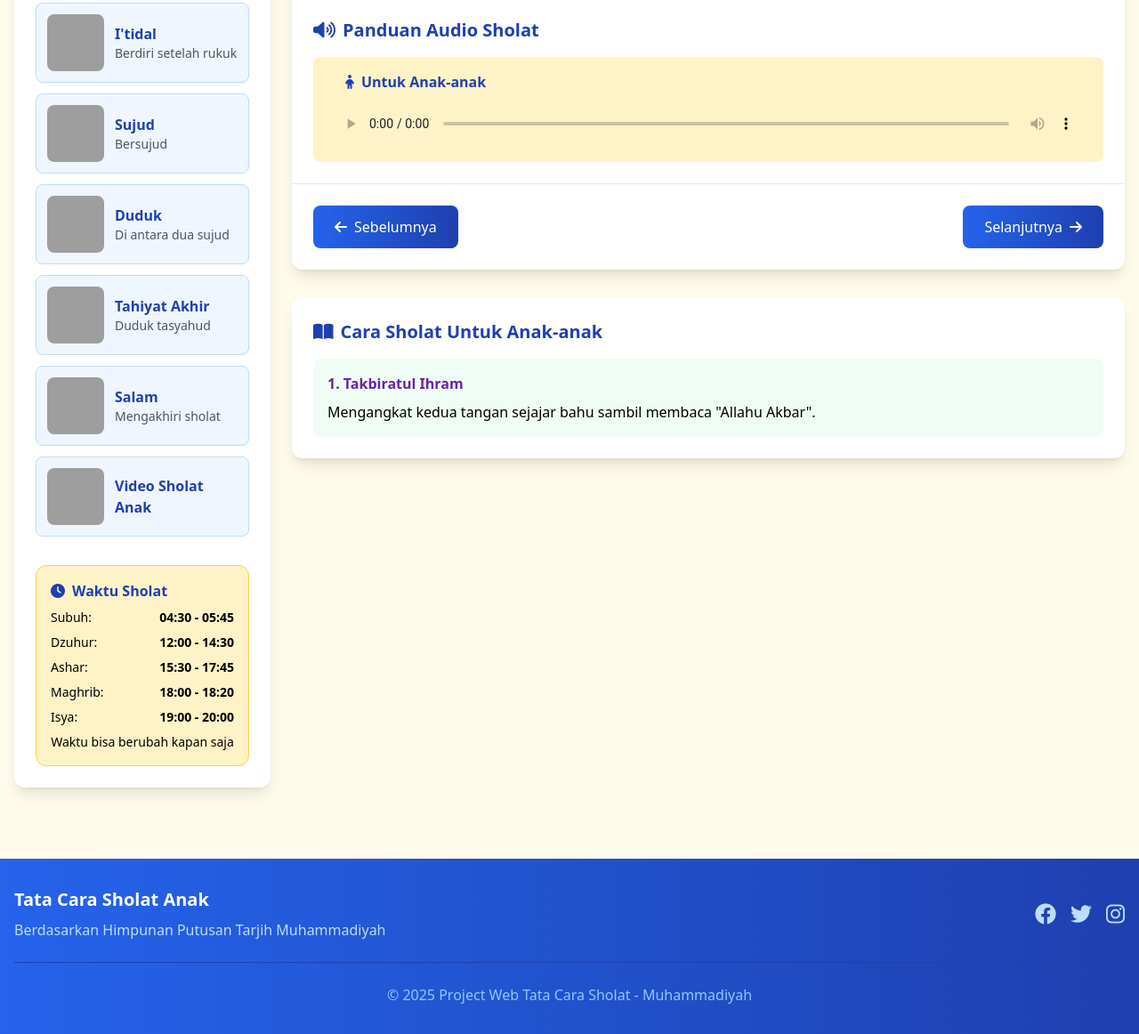
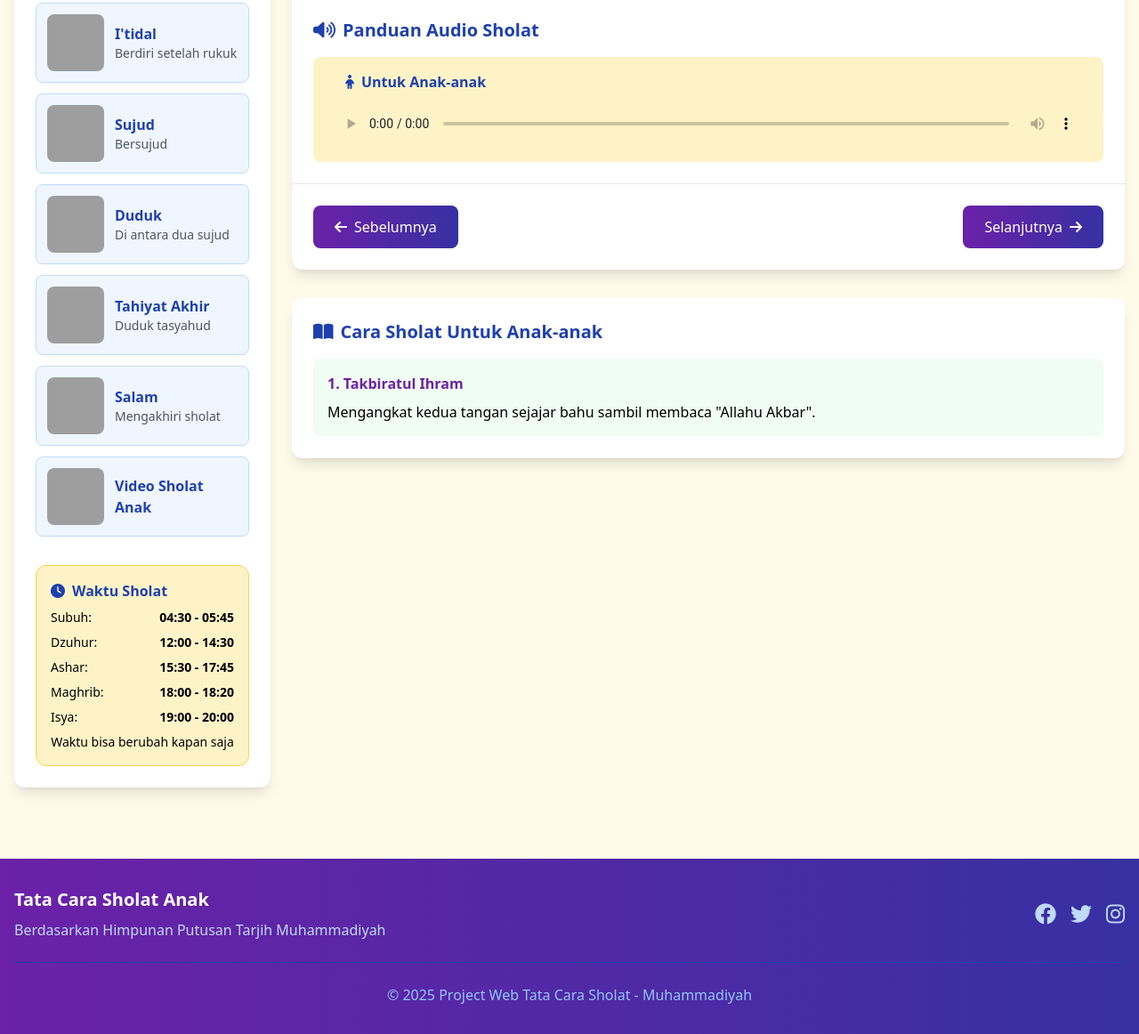
Before and after one commit to AgungSaputra231230003/UAS-AIK-4, a plain HTML site: page index-anak-anak.html in a window 1280 px wide. Shown: the part 705-1867 px from the top of the page at 89% size. Drawn offline with nearby package versions, Linux system fonts and the light colour scheme; grey boxes are pictures that could not be loaded.

Commit message:
first commit

```diff
--- a/index-anak-anak.html
+++ b/index-anak-anak.html
@@ -55,7 +55,7 @@
   </head>
   <body class="bg-amber-50 font-sans">
     <!-- Header -->
-    <header class="bg-gradient-to-r from-blue-600 to-blue-800 text-white py-4 px-6 shadow-lg">
+    <header class="bg-gradient-to-r from-purple-800 to-indigo-800 text-white py-4 px-6 shadow-lg">
       <div class="container mx-auto flex flex-col md:flex-row justify-between items-center">
         <div class="flex items-center mb-4 md:mb-0">
           <i class="fas fa-mosque text-3xl mr-3"></i>
@@ -242,10 +242,10 @@
 
           <!-- Navigation Buttons -->
           <div class="p-6 flex justify-between">
-            <button id="prev-btn" class="bg-gradient-to-r from-blue-600 to-blue-800 hover:from-blue-700 hover:to-blue-900 text-white px-6 py-3 rounded-lg flex items-center transition">
+            <button id="prev-btn" class="bg-gradient-to-r from-purple-800 to-indigo-800 hover:from-blue-700 hover:to-blue-900 text-white px-6 py-3 rounded-lg flex items-center transition">
               <i class="fas fa-arrow-left mr-2"></i> Sebelumnya
             </button>
-            <button id="next-btn" class="bg-gradient-to-r from-blue-600 to-blue-800 hover:from-blue-700 hover:to-blue-900 text-white px-6 py-3 rounded-lg flex items-center transition">
+            <button id="next-btn" class="bg-gradient-to-r from-purple-800 to-indigo-800 hover:from-blue-700 hover:to-blue-900 text-white px-6 py-3 rounded-lg flex items-center transition">
               Selanjutnya <i class="fas fa-arrow-right ml-2"></i>
             </button>
           </div>
@@ -389,7 +389,7 @@
     </div>
 
     <!-- Footer -->
-    <footer class="bg-gradient-to-r from-blue-600 to-blue-800 text-white py-8 mt-12">
+    <footer class="bg-gradient-to-r from-purple-800 to-indigo-800 text-white py-8 mt-12">
       <div class="container mx-auto px-4">
         <div class="flex flex-col md:flex-row justify-between items-center">
           <div class="mb-4 md:mb-0">
```
